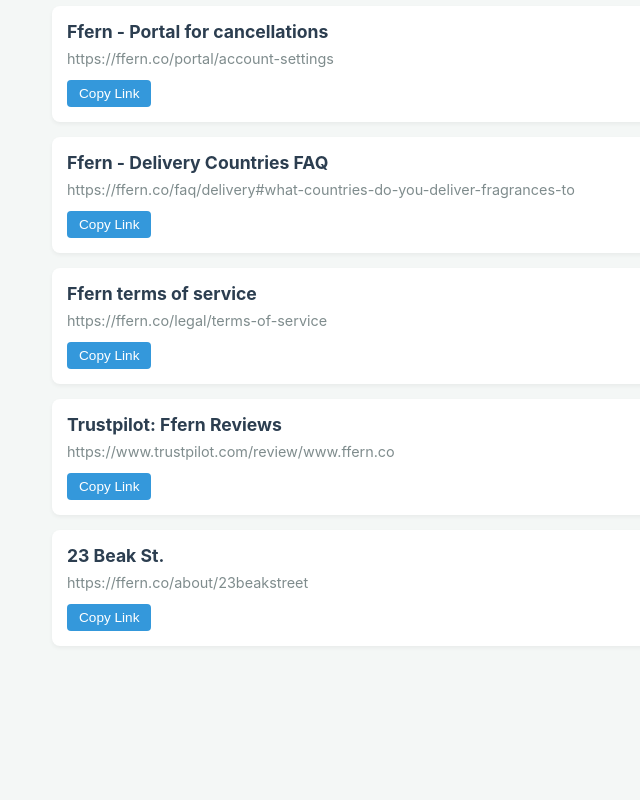
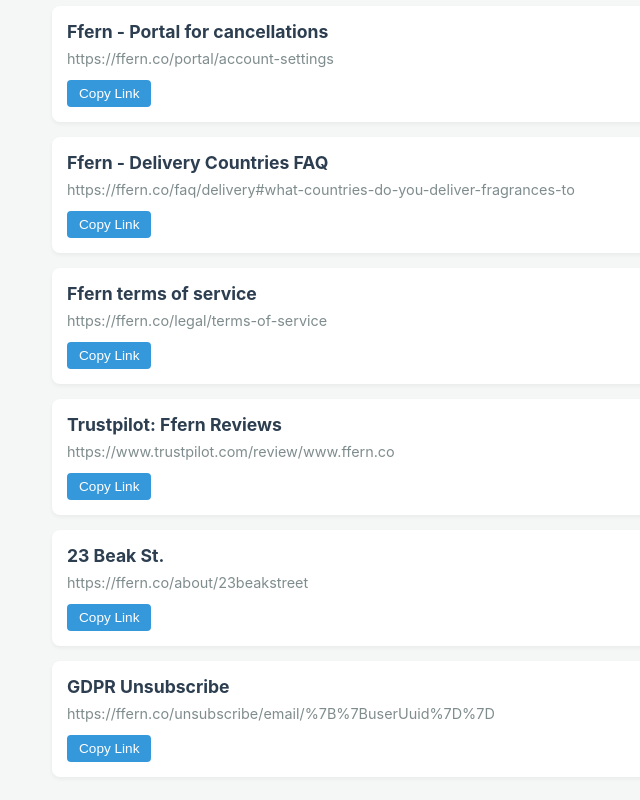
Before and after one commit to rickyybarritatp-code/my-links, a plain HTML site: page index.html in a window 1280 px wide. Shown: the part 947-1747 px from the top of the page, without its empty margins (288-928 px from the left). Before the commit the page ends 1668 px from the top, so only its background shows below. Drawn offline with Linux system fonts and the light colour scheme.

Commit message:
Add GDPR unsubscribe link and copy button

```diff
--- a/index.html
+++ b/index.html
@@ -157,6 +157,14 @@
         </div>
     </div>
 
+    <div class="link-card">
+        <div class="link-title">GDPR Unsubscribe</div>
+        <a class="link-url" href="https://ffern.co/unsubscribe/email/%7B%7BuserUuid%7D%7D" target="_blank">https://ffern.co/unsubscribe/email/%7B%7BuserUuid%7D%7D</a>
+        <div class="actions">
+            <button onclick="copyToClipboard('https://ffern.co/unsubscribe/email/%7B%7BuserUuid%7D%7D', this)">Copy Link</button>
+        </div>
+    </div>
+
     <script>
         function copyToClipboard(text, button) {
             navigator.clipboard.writeText(text).then(() => {
```
